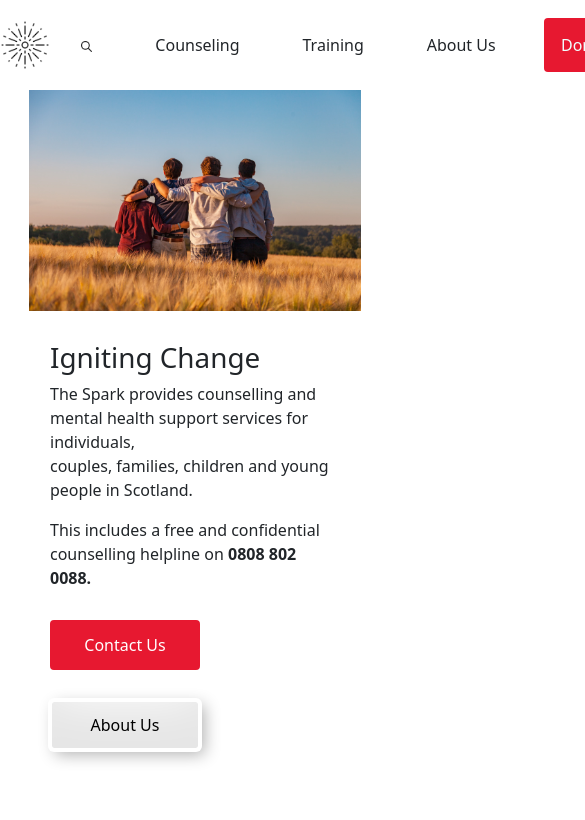
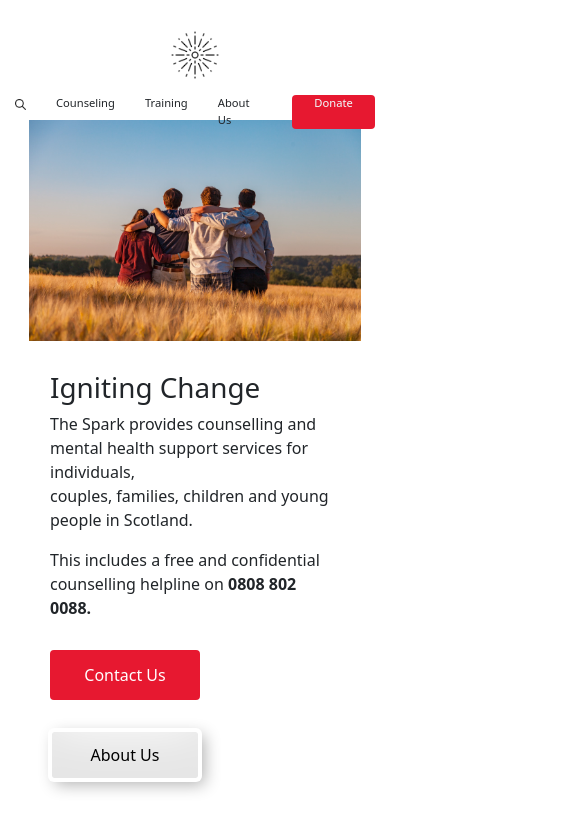
Before and after one commit to gines18/The_Spark, a React (Vite) app: page / in a window 390 px wide. Shown: the top 820 px of the page, 585 px wide, since content can reach past the window. Built offline with nearby package versions, Linux system fonts and the light colour scheme.

Commit message:
add media query for navbar

```diff
--- a/src/components/Navbar.css
+++ b/src/components/Navbar.css
@@ -16,6 +16,7 @@ body {
   z-index: 5;
 }
 
+
 .navbar_menu {
   display: flex;
   flex-direction: row;
@@ -26,6 +27,8 @@ body {
   margin: 0;
   height: 90px;
 }
+
+
 
 .navbar_menu ul {
   display: flex;
@@ -61,3 +64,33 @@ li {
   transform: scale(1.1);
   cursor: pointer;
 }
+
+@media (max-width: 768px){
+  .navbar_container{
+
+    display: flex;
+    flex-direction: column;
+    align-items: center;
+    padding-top: 30px;
+    margin-bottom: 30px;
+  width: 100%;
+  height: 90px;
+  position: sticky;
+  top: 0;
+  background-color: white;
+  z-index: 5;
+  }
+  .navbar_menu {
+    display: flex;
+    justify-content: center;
+    width: 100%;
+
+  }
+  li{
+    font-size: 0.7rem;
+    margin: 0;
+    padding: 0;
+  }
+
+
+}
```
